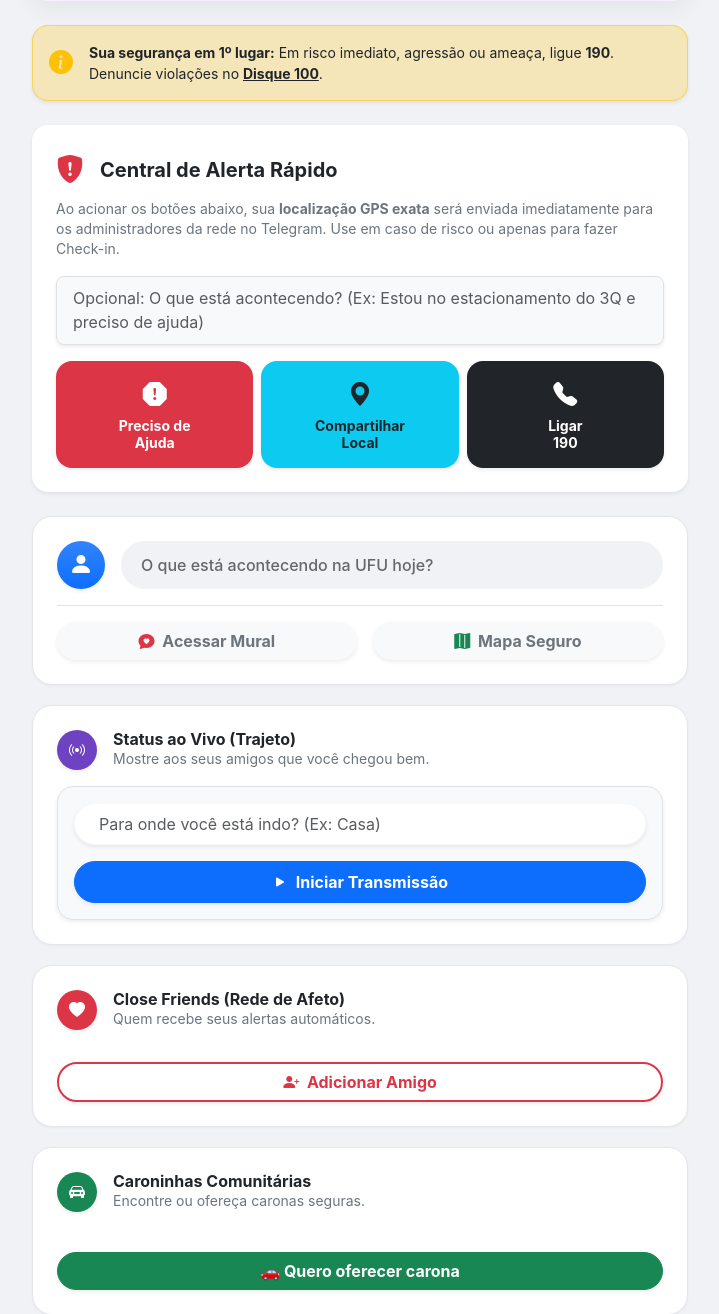
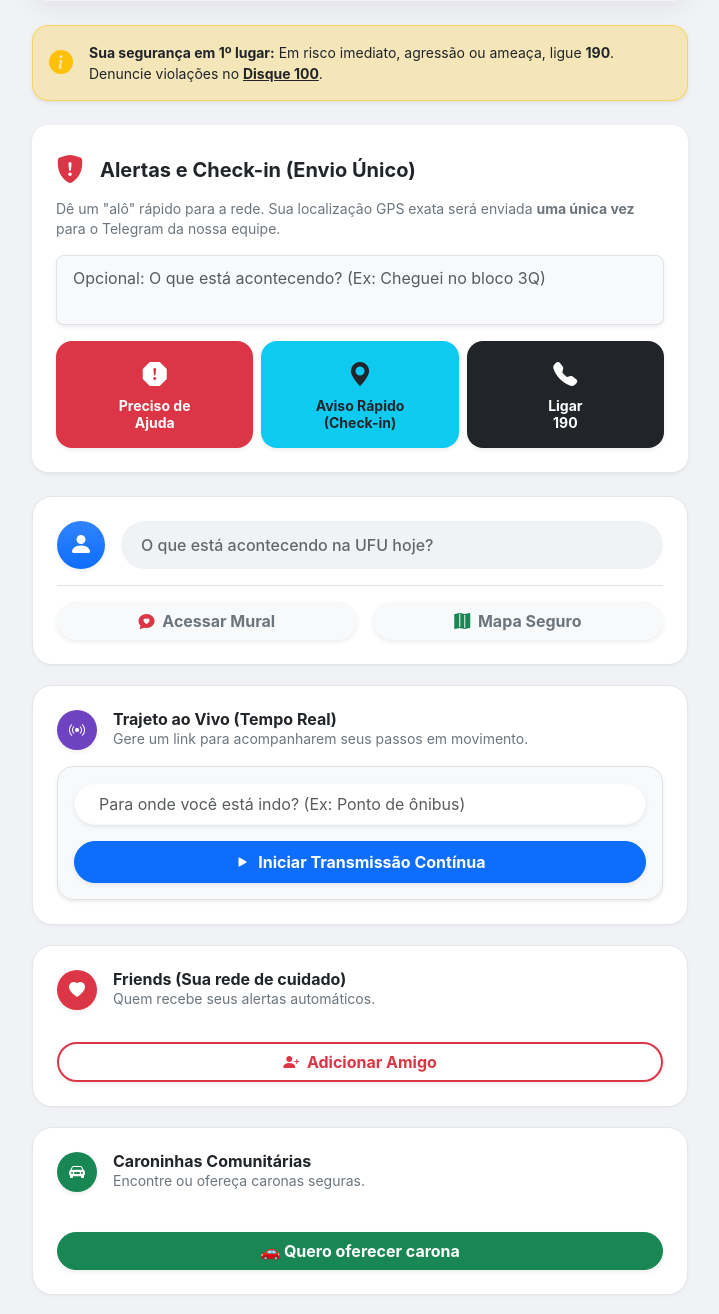
Before and after one commit to sabrinaandraderocha-cmyk/rainbowsafe, a Flask app: page / in a window 1280 px wide. Shown: the part 231-1545 px from the top of the page, without its empty margins (280-999 px from the left). Run offline with Flask 3, Linux system fonts and the light colour scheme; some libraries are stand-ins or nearby versions.

Commit message:
Update index.html

```diff
--- a/templates/index.html
+++ b/templates/index.html
@@ -132,14 +132,14 @@
 
         <div class="d-flex align-items-center mb-2">
           <i class="bi bi-shield-fill-exclamation fs-3 text-danger me-3"></i>
-          <h5 class="fw-bold mb-0 text-dark">Central de Alerta Rápido</h5>
+          <h5 class="fw-bold mb-0 text-dark">Alertas e Check-in (Envio Único)</h5>
         </div>
         <p class="text-secondary small mb-3">
-          Ao acionar os botões abaixo, sua <strong>localização GPS exata</strong> será enviada imediatamente para os administradores da rede no Telegram. Use em caso de risco ou apenas para fazer Check-in.
+          Dê um "alô" rápido para a rede. Sua localização GPS exata será enviada <strong>uma única vez</strong> para o Telegram da nossa equipe.
         </p>
 
         <div class="mb-3">
-          <textarea id="alertMessage" class="form-control border rounded-3 bg-light text-dark shadow-sm" rows="2" style="resize: none;" placeholder="Opcional: O que está acontecendo? (Ex: Estou no estacionamento do 3Q e preciso de ajuda)"></textarea>
+          <textarea id="alertMessage" class="form-control border rounded-3 bg-light text-dark shadow-sm" rows="2" style="resize: none;" placeholder="Opcional: O que está acontecendo? (Ex: Cheguei no bloco 3Q)"></textarea>
         </div>
 
         <div class="row g-2">
@@ -153,7 +153,7 @@
           <div class="col-4">
             <button id="btnShareLocation" class="btn w-100 h-100 py-3 rounded-4 shadow-sm text-dark d-flex flex-column align-items-center justify-content-center border-0 transition-all" style="background-color: #0dcaf0;">
               <i class="bi bi-geo-alt-fill fs-4 mb-1"></i>
-              <span class="small fw-bold lh-sm text-center">Compartilhar<br>Local</span>
+              <span class="small fw-bold lh-sm text-center">Aviso Rápido<br>(Check-in)</span>
             </button>
           </div>
 
@@ -196,15 +196,15 @@
           <i class="bi bi-broadcast"></i>
         </div>
         <div>
-          <h2 class="h6 fw-bold mb-0 text-dark">Status ao Vivo (Trajeto)</h2>
-          <div class="small text-secondary">Mostre aos seus amigos que você chegou bem.</div>
+          <h2 class="h6 fw-bold mb-0 text-dark">Trajeto ao Vivo (Tempo Real)</h2>
+          <div class="small text-secondary">Gere um link para acompanharem seus passos em movimento.</div>
         </div>
       </div>
 
       <div class="bg-light p-3 rounded-4 border shadow-sm">
-        <input id="walkLabel" class="form-control bg-white border border-light rounded-pill px-4 py-2 mb-3 shadow-sm text-dark" placeholder="Para onde você está indo? (Ex: Casa)">
+        <input id="walkLabel" class="form-control bg-white border border-light rounded-pill px-4 py-2 mb-3 shadow-sm text-dark" placeholder="Para onde você está indo? (Ex: Ponto de ônibus)">
         <button id="btnWalkStart" class="btn btn-primary w-100 rounded-pill fw-bold shadow-sm py-2">
-          <i class="bi bi-play-fill me-1"></i> Iniciar Transmissão
+          <i class="bi bi-play-fill me-1"></i> Iniciar Transmissão Contínua
         </button>
       </div>
 
@@ -220,7 +220,7 @@
 
           <div class="d-flex gap-2 flex-wrap border-top border-primary border-opacity-25 pt-3">
             <button id="btnCopyLink" class="btn btn-sm btn-light text-primary rounded-pill flex-fill fw-bold shadow-sm">
-              <i class="bi bi-share-fill me-1"></i> Compartilhar
+              <i class="bi bi-share-fill me-1"></i> Copiar Link Seguro
             </button>
             <button id="btnWalkUncomfortable" class="btn btn-sm btn-warning text-dark rounded-pill flex-fill fw-bold shadow-sm">
               <i class="bi bi-eye me-1"></i> Alerta Discreto
@@ -239,7 +239,7 @@
           <i class="bi bi-heart-fill"></i>
         </div>
         <div>
-          <h2 class="h6 fw-bold mb-0 text-dark">Close Friends (Rede de Afeto)</h2>
+          <h2 class="h6 fw-bold mb-0 text-dark">Friends (Sua rede de cuidado)</h2>
           <div class="small text-secondary">Quem recebe seus alertas automáticos.</div>
         </div>
       </div>
@@ -345,7 +345,6 @@
   <script src="/static/app.js?v=3"></script>
 
   <script>
-    // Componente de UI Customizado para Toast (Feedback na tela)
     function showToastAlert(msg, type = "info") {
       const el = document.createElement("div");
       el.className = `alert alert-${type} shadow-lg rounded-4 font-monospace`;
@@ -359,7 +358,6 @@
       setTimeout(() => el.remove(), 4000);
     }
 
-    // Comunicação com o backend app.py (Rota que criamos com Telegram)
     async function sendEmergencyAPI(kind, message, coords) {
       const payload = { kind, message };
       if (coords) {
@@ -378,7 +376,6 @@
       return await res.json();
     }
 
-    // Função Principal de Clique nos Botões
     async function triggerEmergency(kind) {
       const msgInput = document.getElementById("alertMessage");
       const msgText = msgInput ? msgInput.value.trim() : "";
@@ -429,7 +426,6 @@
       );
     }
 
-    // Eventos de Escuta
     document.addEventListener("DOMContentLoaded", () => {
       document.getElementById("btnNeedHelp")?.addEventListener("click", () => triggerEmergency("SOS"));
       document.getElementById("btnShareLocation")?.addEventListener("click", () => triggerEmergency("CHECKIN"));
```
